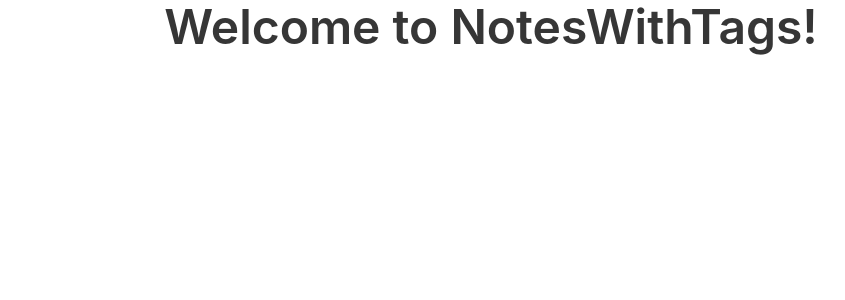
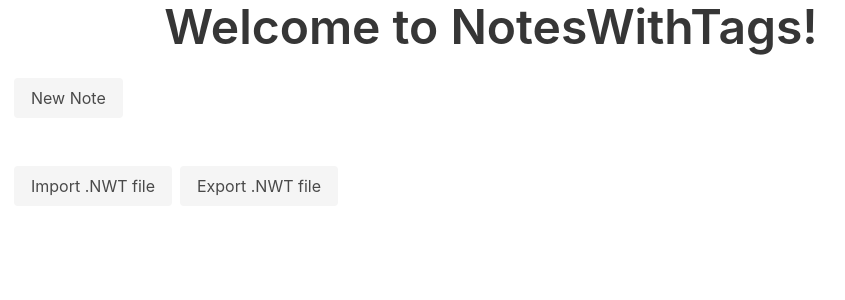
Before and after one commit to ronaldleepak/notesWithTagsReact, a React (Create React App) app in the folder notes-with-tags-react/: page / in a window 1280 px wide. Shown: the top 300 px of the page, without its empty margins (149-994 px from the left). Built offline with nearby package versions, Linux system fonts and the light colour scheme.

Commit message:
Add basic initial UIs

```diff
--- /dev/null
+++ b/notes-with-tags-react/src/Components/NoteList/index.js
@@ -0,0 +1,33 @@
+import React from "react"
+
+const NEW_NOTE = 'NEW_NOTE'
+const DELETE_NOTE = 'DELETE_NOTE'
+const SORT_NOTES = 'SORT_NOTES'
+const FILTER_NOTES = 'FILTER_NOTES'
+
+export default class NoteList extends React.Component {
+    state = {
+        message: "Welcome to NotesWithTags!",
+        notes: [],
+    };
+
+    render() {
+        return (
+            <div className="columns is-centered is-mobile">
+                <div className="column is-9">
+                    <div className="block buttons">
+                        <button className="button is-light">New Note</button>
+                    </div>
+                    <div className="list">
+                    {/* {% for note in notes %}
+                        {% set key = "note" + loop.index0 %}
+                        <div key="{{key}}" class="box is-light">
+                            {% mount '../noteCard' with { note: note, onNoteDelete: onNoteDelete } %}
+                        </div>
+                    {% endfor %} */}
+                    </div>
+                </div>
+            </div>
+        );
+    };
+}
--- /dev/null
+++ b/notes-with-tags-react/src/Components/importExport/index.js
@@ -0,0 +1,22 @@
+import React from "react"
+import { exportNotesAsNTWFile } from '../../Util/util.js'
+
+export default class ImportExport extends React.Component {
+    state = {
+        message: "Welcome to NotesWithTags!",
+        notes: [],
+    };
+
+    render() {
+        return (
+            <div className="columns is-centered is-mobile">
+                <div className="column is-9">
+                    <div className="block buttons">
+                        <button className="button is-light">Import .NWT file</button>
+                        <button className="button is-light">Export .NWT file</button>
+                    </div>
+                </div>
+            </div>
+        );
+    };
+}
--- a/notes-with-tags-react/src/Pages/home.js
+++ b/notes-with-tags-react/src/Pages/home.js
@@ -1,4 +1,6 @@
 import React from "react"
+import NoteList from "../Components/NoteList";
+import ImportExport from "../Components/importExport";
 
 export default class HomePage extends React.Component {
     state = {
@@ -9,13 +11,15 @@ export default class HomePage extends React.Component {
     render() {
         return (
             <div>
-                <div class="block has-text-centered">
-                    <h1 class="title is-1">
+                <div className="block has-text-centered">
+                    <h1 className="title is-1">
                         {this.state.message}
                     </h1>
                 </div>
                 <div>
+                    <NoteList/>
 
+                    <ImportExport/>
                 </div>
             </div>
         );
```
Also changed, not shown: notes-with-tags-react/src/Components/NoteCard/detail.js (added), notes-with-tags-react/src/Components/NoteCard/edit.js (added), notes-with-tags-react/src/Components/NoteCard/index.js (added), notes-with-tags-react/src/Components/NoteCard/thumbnail.js (added).
